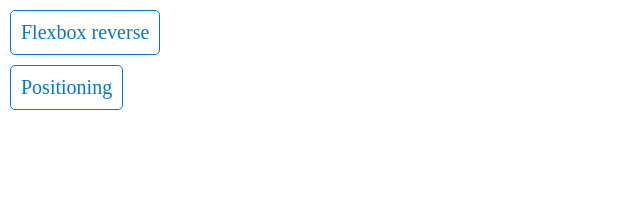
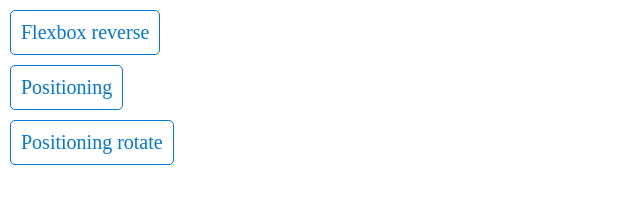
Before and after one commit to Miljana3010/domaci-zadaci, a plain HTML site: page index.html in a window 1280 px wide. Shown: the whole page, without its empty margins (0-640 px from the left). Drawn offline with Linux system fonts and the light colour scheme.

Commit message:
Update index.html

```diff
--- a/index.html
+++ b/index.html
@@ -11,7 +11,7 @@
     <div class="wrapper">
         <a href="flexbox-reverse/txtimg.html">Flexbox reverse</a>
         <a href="positioning/positioning.html">Positioning</a>
-        <a href="positioning-rotate/positioning.html>Positioning rotate</a>
+        <a href="positioning-rotate/positioning.html">Positioning rotate</a>
 
 
     </div>
```
